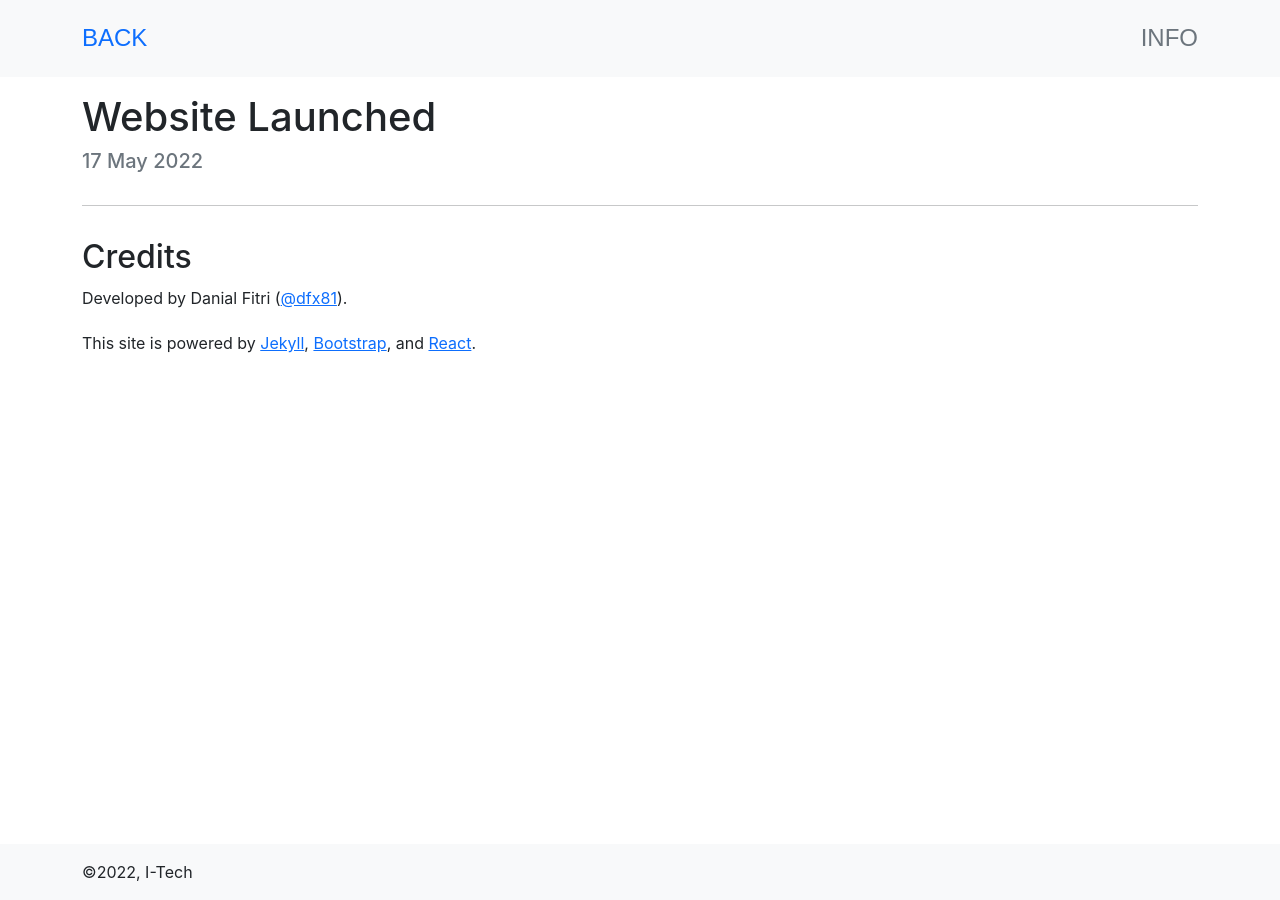
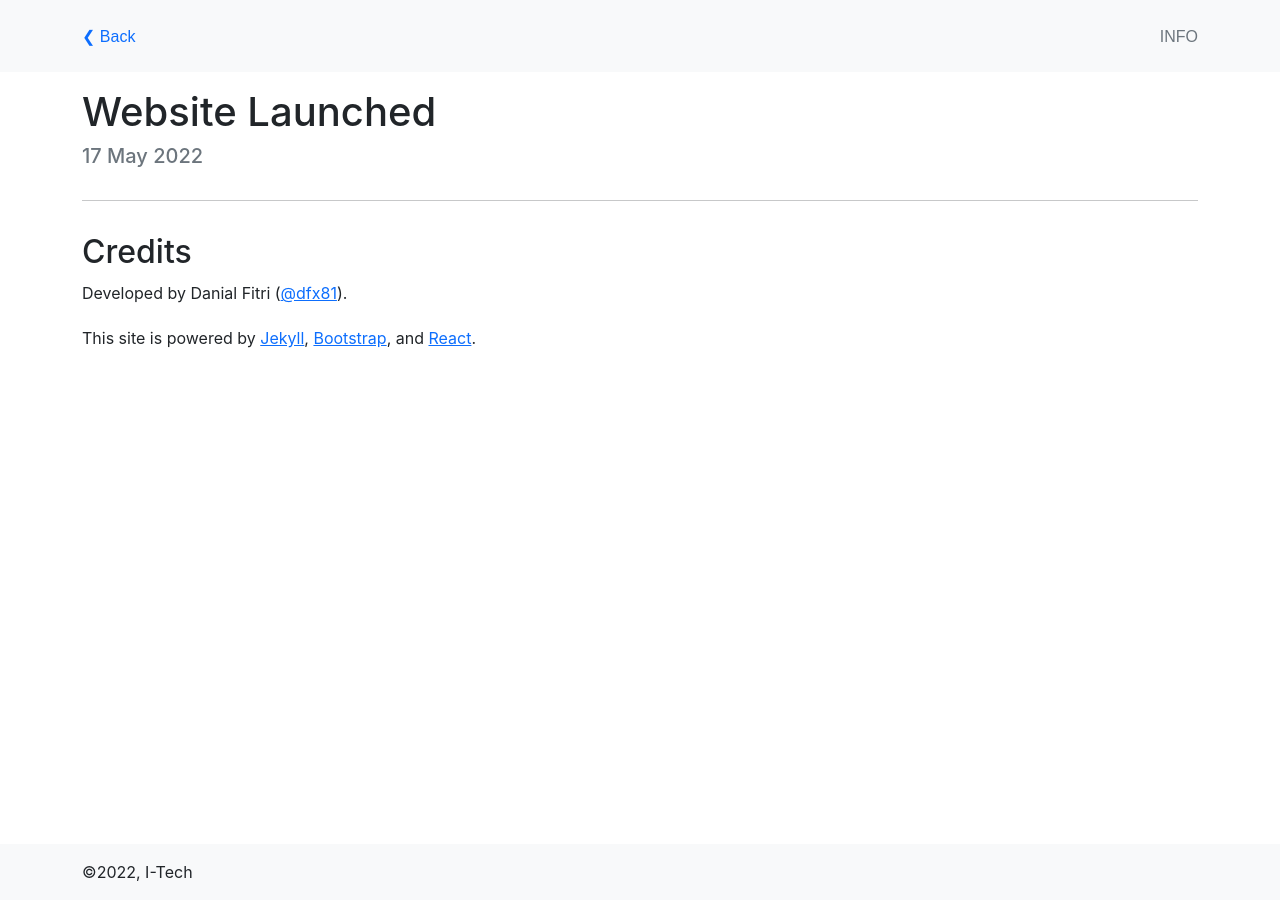
Before and after one commit to itech-uum/news, a Jekyll site: the page built from _posts/2022-05-17-website-launched.md, in a window 1280 px wide. Built offline with Jekyll 4.4.1, drawn with Linux system fonts in a browser that asks for light colours.

Commit message:
Updated styles

```diff
--- a/_layouts/post.html
+++ b/_layouts/post.html
@@ -5,7 +5,7 @@ layout: default
     <div class="container-lg">
         <nav class="navbar">
             <div>
-                <a class="h6 link" href="/news">BACK</a>
+                <a class="h6 link" href="/news">&#10094; Back</a>
             </div>
 
             <div>
--- a/css/styles.css
+++ b/css/styles.css
@@ -1,7 +1,7 @@
 .back a {
     text-decoration: none;
     font-family: sans-serif;
-    font-size: 1.5em;
+    /*font-size: 1.5em;*/
     /*font-weight: bold;*/
 }
 
```
